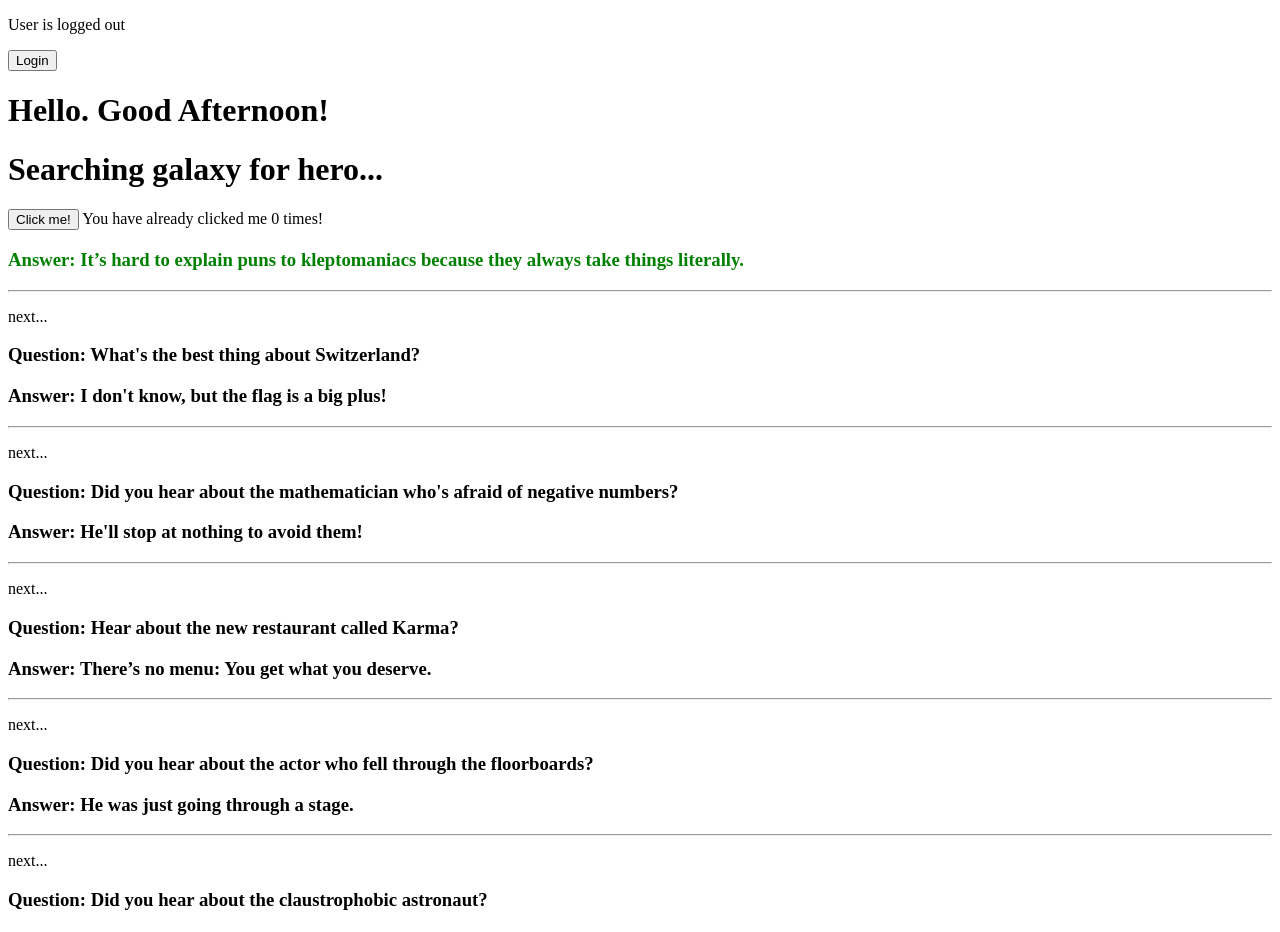
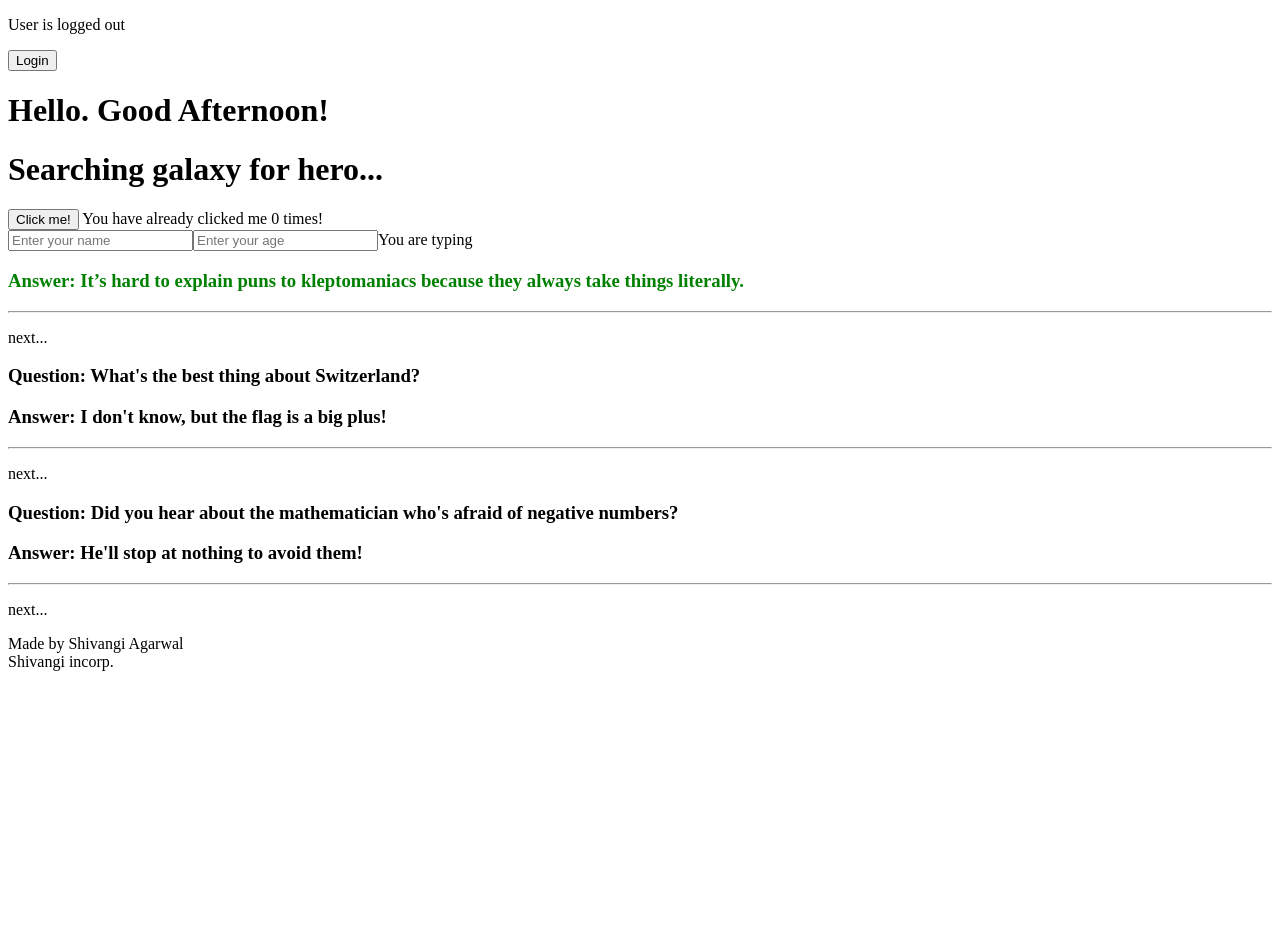
Before and after one commit to shivangi14/reactjs_basics, a React (Create React App) app: page / in a window 1280 px wide. Shown: the top 932 px of the page. After the commit the page ends 800 px from the top, so only its background shows below. Built offline with nearby package versions, Linux system fonts and the light colour scheme; no server answers.

Commit message:
Added control components with forms

```diff
--- /dev/null
+++ b/src/components/Form.js
@@ -0,0 +1,30 @@
+import React,{Component} from "react"
+
+class Form extends Component{
+    constructor(){
+        super()
+        this.state={
+            name :"",
+            age :""
+        }
+        this.handleChange = this.handleChange.bind(this)
+    }
+
+    handleChange(event){
+        this.setState({
+            [event.target.name] : event.target.value
+        })
+    }
+
+    render(){
+        return(
+            <form>
+                <input type="text" placeholder="Enter your name" value={this.state.name} name="name" onChange={this.handleChange}/>
+                <input type="text" placeholder="Enter your age" value={this.state.age} name="age" onChange={this.handleChange}/>
+                You are typing {this.state.name} {this.state.age}
+            </form>
+        )
+    }
+}
+
+export default Form
--- a/src/components/Main.js
+++ b/src/components/Main.js
@@ -3,6 +3,7 @@ import React,{Component} from "react"
 import MyInfo from "./MyInfo"
 import Joke from "./Joke"
 import jokesData from "./jokesData"
+import Form from "./Form"
 
 class Main extends Component{
     constructor(){
@@ -35,6 +36,7 @@ class Main extends Component{
         return(
                 <main>
                     <MyInfo />
+                    <Form />
                     {this.state.isLoading? <h2>Wait! Loading Laughter...</h2> : mappedJokes}
                     {newJokes.length > 0 && <h3>You have {newJokes.length} new jokes! </h3>}
                 </main>
--- a/src/components/jokesData.js
+++ b/src/components/jokesData.js
@@ -12,21 +12,6 @@ const jokesData = [
         id: 3,
         question: "Did you hear about the mathematician who's afraid of negative numbers?",
         punchLine: "He'll stop at nothing to avoid them!"
-    },
-    {
-        id: 4,
-        question: "Hear about the new restaurant called Karma?",
-        punchLine: "There’s no menu: You get what you deserve."
-    },
-    {
-        id: 5,
-        question: "Did you hear about the actor who fell through the floorboards?",
-        punchLine: "He was just going through a stage."
-    },
-    {
-        id: 6,
-        question: "Did you hear about the claustrophobic astronaut?",
-        punchLine: "He just needed a little space."
     }
 ]
 
```
